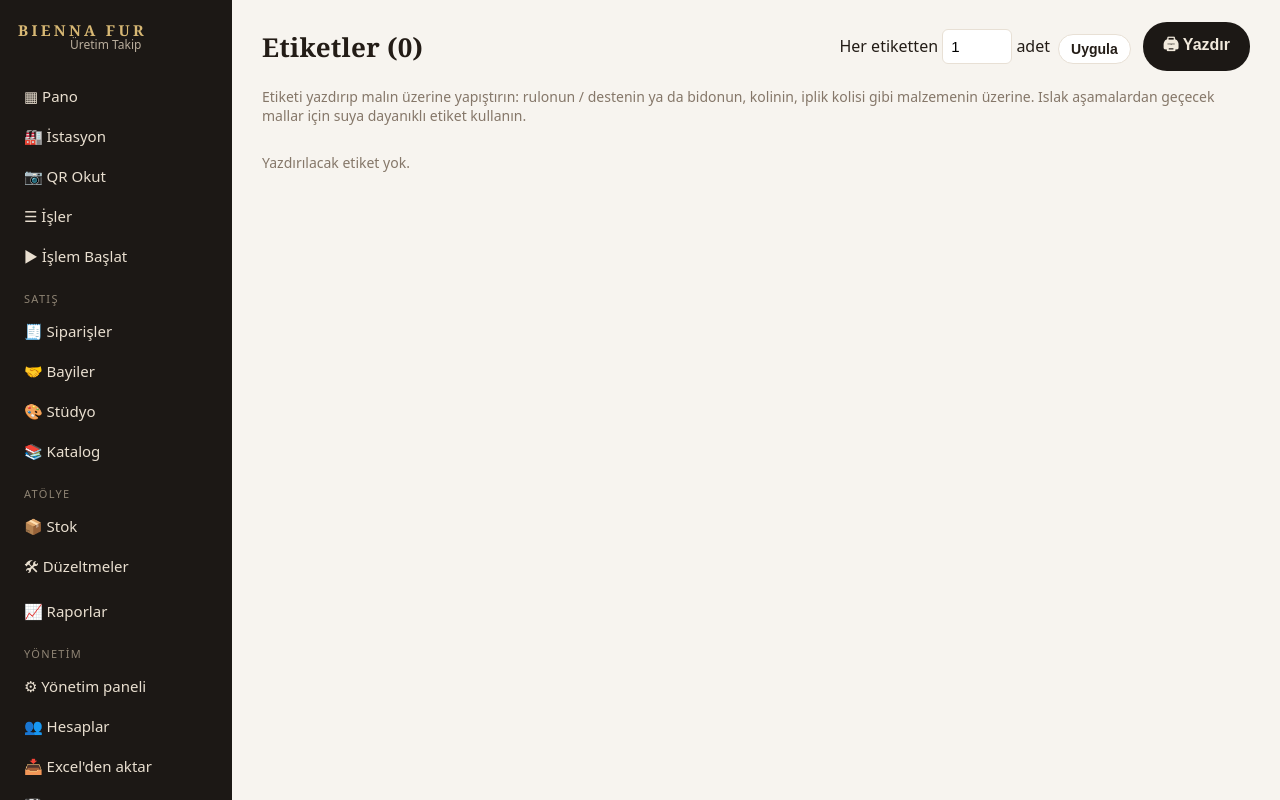
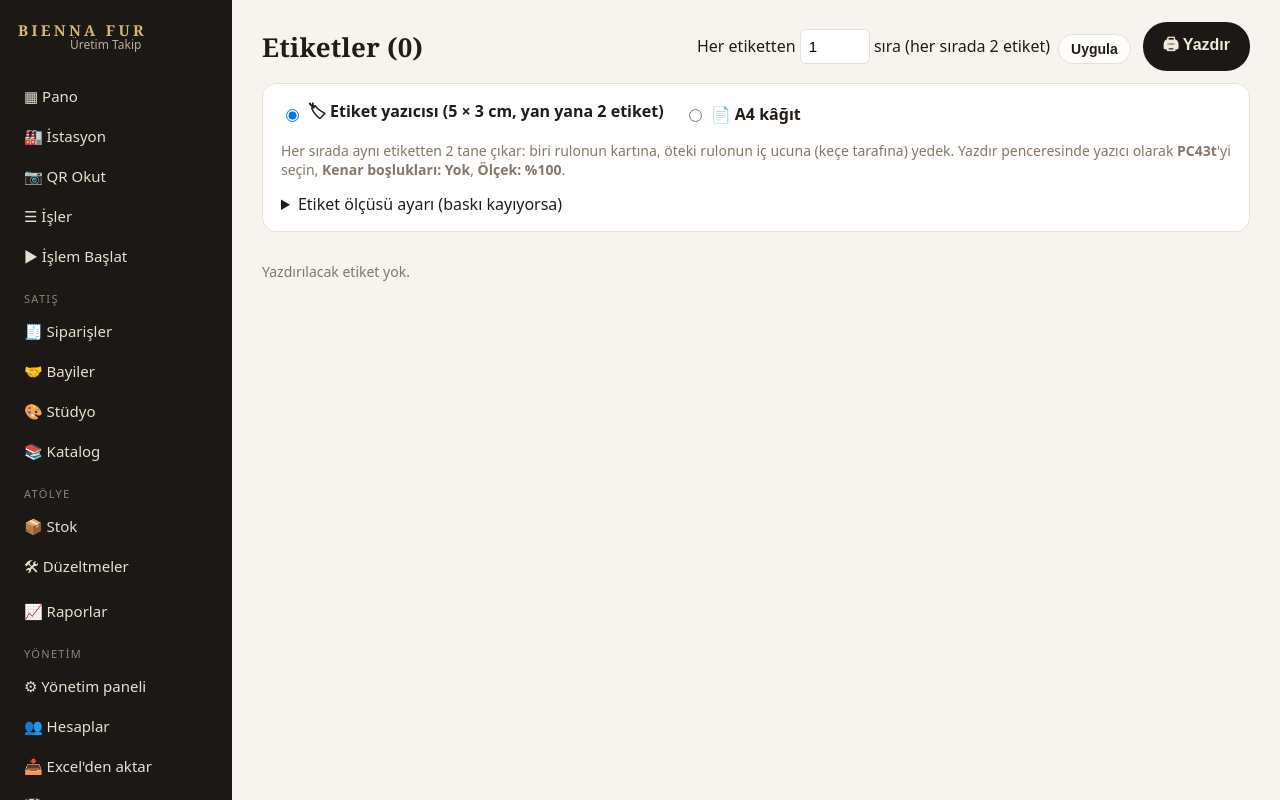
Before and after one commit to myfb2020/sifreli, a Django app: page /etiketler/ in a window 1280 px wide. Run offline with Django 5.2, Linux system fonts and the light colour scheme; the visitor is signed in with stand-in values (Sample User, id 1); data comes from the database, SQL or seed files in the repository; data that the repository does not hold is empty; parts of the project's set-up code (start-up, migrations or seed data) failed here and were passed over.

Commit message:
Etiket yazıcısı (Intermec PC43t): 5×3 cm, yan yana 2 etiket düzeni, sayfa ölçüsü ayarı; kurulum kâğıdı
Co-Authored-By: Claude Opus 5.5 <noreply@anthropic.com>
Claude-Session: https://claude.ai/code/session_01CXEyWAXCWCXLjXmCzbhHoR

```diff
--- a/uretim_takip/uretim/templates/uretim/etiketler.html
+++ b/uretim_takip/uretim/templates/uretim/etiketler.html
@@ -1,28 +1,121 @@
 {% extends "base.html" %}
 {% block baslik %}Etiketler{% endblock %}
 {% block icerik %}
-<div class="yazdirma-gizle" style="display:flex;gap:12px;flex-wrap:wrap;align-items:center;margin-bottom:16px">
+<div class="yazdirma-gizle" style="display:flex;gap:12px;flex-wrap:wrap;align-items:center;margin-bottom:12px">
   <h1 style="margin:0;margin-right:auto">Etiketler ({{ etiketler|length }})</h1>
   <form method="get" class="filtre" style="margin:0">
     {% for ad, degerler in request.GET.lists %}{% if ad != "kopya" %}{% for d in degerler %}<input type="hidden" name="{{ ad }}" value="{{ d }}">{% endfor %}{% endif %}{% endfor %}
-    <label>Her etiketten <input type="number" name="kopya" value="{{ kopya }}" min="1" max="50" style="width:70px"> adet</label>
+    <label>Her etiketten <input type="number" name="kopya" value="{{ kopya }}" min="1" max="50" style="width:70px"> <span id="kopya-birim">adet</span></label>
     <button class="btn kucuk ikincil" type="submit">Uygula</button>
   </form>
-  <button class="btn" onclick="window.print()">🖨 Yazdır</button>
+  <button class="btn" type="button" onclick="window.print()">🖨 Yazdır</button>
 </div>
-<p class="soluk yazdirma-gizle">Etiketi yazdırıp malın üzerine yapıştırın: rulonun / destenin ya da bidonun, kolinin, iplik kolisi gibi malzemenin üzerine. Islak aşamalardan geçecek mallar için suya dayanıklı etiket kullanın.</p>
+
+<div class="kart yazdirma-gizle etiket-ayar">
+  <div class="secim-satir">
+    <label><input type="radio" name="kagit" value="yazici" checked> 🏷 Etiket yazıcısı (5 × 3 cm, yan yana 2 etiket)</label>
+    <label><input type="radio" name="kagit" value="a4"> 📄 A4 kâğıt</label>
+  </div>
+  <p class="soluk" data-kagit="yazici">Her sırada aynı etiketten 2 tane çıkar: biri rulonun kartına, öteki rulonun iç ucuna (keçe tarafına) yedek. Yazdır penceresinde yazıcı olarak <b>PC43t</b>'yi seçin, <b>Kenar boşlukları: Yok</b>, <b>Ölçek: %100</b>.</p>
+  <details data-kagit="yazici">
+    <summary>Etiket ölçüsü ayarı (baskı kayıyorsa)</summary>
+    <div class="olcu-ayar">
+      <label>Etiket eni (mm) <input type="number" step="0.5" min="20" max="110" data-ayar="en"></label>
+      <label>Etiket boyu (mm) <input type="number" step="0.5" min="15" max="100" data-ayar="boy"></label>
+      <label>İki etiket arası (mm) <input type="number" step="0.5" min="0" max="20" data-ayar="ara"></label>
+      <label>Soldan pay (mm) <input type="number" step="0.5" min="0" max="20" data-ayar="sol"></label>
+      <button type="button" class="btn kucuk ikincil" id="ayar-sifirla">Varsayılan</button>
+    </div>
+    <p class="soluk">Bu ayar yalnız bu bilgisayarda saklanır. Yazıcı sürücüsünde kâğıt ölçüsünü de <b id="sayfa-olcusu">104 × 30 mm</b> yapın.</p>
+  </details>
+  <p class="soluk" data-kagit="a4" hidden>Etiketi yazdırıp malın üzerine yapıştırın. Islak aşamalardan geçecek mallar için suya dayanıklı etiket kullanın.</p>
+</div>
+
 <div class="etiket-izgara">
   {% for e in etiketler %}
-  <div class="etiket">
-    <div class="etiket-qr">{{ e.qr }}</div>
-    <div class="etiket-bilgi">
-      <div class="etiket-no">{{ e.no }}</div>
-      {% if e.baslik %}<div><b>{{ e.baslik }}</b></div>{% endif %}
-      {% for satir in e.satirlar %}<div>{{ satir }}</div>{% endfor %}
+  <div class="etiket-sira">
+    {% for _ in "12" %}
+    <div class="etiket{% if not forloop.first %} ikinci{% endif %}">
+      <div class="etiket-qr">{{ e.qr }}</div>
+      <div class="etiket-bilgi">
+        <div class="etiket-no">{{ e.no }}</div>
+        {% if e.baslik %}<div><b>{{ e.baslik }}</b></div>{% endif %}
+        {% for satir in e.satirlar %}<div>{{ satir }}</div>{% endfor %}
+      </div>
     </div>
+    {% endfor %}
   </div>
   {% empty %}
   <p class="soluk">Yazdırılacak etiket yok.</p>
   {% endfor %}
 </div>
+
+<style id="sayfa-stili"></style>
+<style>
+  .etiket-ayar .secim-satir { display:flex; flex-wrap:wrap; gap:8px 20px; margin-bottom:6px; }
+  .etiket-ayar .secim-satir label { display:flex; align-items:center; gap:6px; font-weight:600; margin:0; }
+  .etiket-ayar .secim-satir input { width:auto; }
+  .olcu-ayar { display:flex; flex-wrap:wrap; gap:8px 14px; align-items:end; margin-top:8px; }
+  .olcu-ayar label { display:flex; flex-direction:column; font-size:13px; margin:0; }
+  .olcu-ayar input { width:90px; }
+  .etiket-sira { display:contents; }
+  .etiket.ikinci { display:none; }
+  /* etiket yazıcısı: gerçek ölçüde (mm) */
+  body.kagit-yazici .etiket-izgara { display:flex; flex-direction:column; gap:6mm; }
+  body.kagit-yazici .etiket-sira { display:flex; gap:var(--ara); padding-left:var(--sol); }
+  body.kagit-yazici .etiket, body.kagit-yazici .etiket.ikinci {
+    display:flex; box-sizing:border-box; width:var(--en); height:var(--boy); padding:1.5mm 1mm 1.5mm 1mm; gap:1mm;
+    align-items:center; border-radius:2mm; overflow:hidden; background:#fff; color:#000; }
+  body.kagit-yazici .etiket-qr svg { width:calc(var(--boy) - 9mm); height:calc(var(--boy) - 9mm); }
+  body.kagit-yazici .etiket-bilgi { font-size:5.6pt; line-height:1.3; min-width:0; flex:1; overflow:hidden; }
+  body.kagit-yazici .etiket-bilgi div { white-space:nowrap; overflow:hidden; text-overflow:ellipsis; }
+  body.kagit-yazici .etiket-no { font-size:8.6pt; font-weight:800; margin-bottom:0.8mm; letter-spacing:-0.3pt; }
+  @media print {
+    body.kagit-yazici .etiket-izgara { gap:0; }
+    body.kagit-yazici .etiket-sira { height:var(--boy); break-after:page; page-break-after:always; overflow:hidden; }
+    body.kagit-yazici .etiket-sira:last-child { break-after:auto; page-break-after:auto; }
+    body.kagit-yazici .etiket { border:0 !important; }
+  }
+</style>
+<script>
+(function () {
+  const VARSAYILAN = { en: 50, boy: 30, ara: 3, sol: 0.5 };
+  const oku = (k, v) => { try { const d = localStorage.getItem(k); return d === null ? v : d; } catch (e) { return v; } };
+  const yaz = (k, v) => { try { localStorage.setItem(k, v); } catch (e) { /* özel pencere */ } };
+  let ayar = Object.assign({}, VARSAYILAN);
+  try { Object.assign(ayar, JSON.parse(oku("etiket-ayar", "{}"))); } catch (e) { /* bozuk kayıt */ }
+  const kutular = document.querySelectorAll("[data-ayar]");
+  const sayfaStili = document.getElementById("sayfa-stili");
+
+  function uygula() {
+    const kagit = document.querySelector('[name="kagit"]:checked').value;
+    document.body.classList.toggle("kagit-yazici", kagit === "yazici");
+    document.querySelectorAll("[data-kagit]").forEach((e) => { e.hidden = e.dataset.kagit !== kagit; });
+    document.getElementById("kopya-birim").textContent = kagit === "yazici" ? "sıra (her sırada 2 etiket)" : "adet";
+    const s = document.documentElement.style;
+    ["en", "boy", "ara", "sol"].forEach((k) => s.setProperty("--" + k, ayar[k] + "mm"));
+    const genislik = Math.round((+ayar.sol + 2 * ayar.en + +ayar.ara + 0.5) * 2) / 2;
+    document.getElementById("sayfa-olcusu").textContent = `${genislik} × ${ayar.boy} mm`;
+    sayfaStili.textContent = kagit === "yazici"
+      ? `@page { size: ${genislik}mm ${ayar.boy}mm; margin: 0; }`
+      : "@page { size: A4; margin: 10mm; }";
+  }
+  kutular.forEach((k) => {
+    k.value = ayar[k.dataset.ayar];
+    k.addEventListener("input", () => {
+      const d = parseFloat(String(k.value).replace(",", "."));
+      if (!isNaN(d)) { ayar[k.dataset.ayar] = d; yaz("etiket-ayar", JSON.stringify(ayar)); uygula(); }
+    });
+  });
+  document.getElementById("ayar-sifirla").addEventListener("click", () => {
+    ayar = Object.assign({}, VARSAYILAN); yaz("etiket-ayar", "{}");
+    kutular.forEach((k) => { k.value = ayar[k.dataset.ayar]; }); uygula();
+  });
+  const secili = oku("etiket-kagit", "yazici");
+  const r = document.querySelector(`[name="kagit"][value="${secili}"]`);
+  if (r) r.checked = true;
+  document.querySelectorAll('[name="kagit"]').forEach((r) => r.addEventListener("change", () => { yaz("etiket-kagit", r.value); uygula(); }));
+  uygula();
+})();
+</script>
 {% endblock %}
```
Also changed, not shown: CLAUDE.md (+2 -1 lines), uretim_takip/belgeler/etiket_yazici_kurulum.html (added, +84 -0 lines), uretim_takip/uretim/tests.py (+5 -3 lines), 1 other file.
